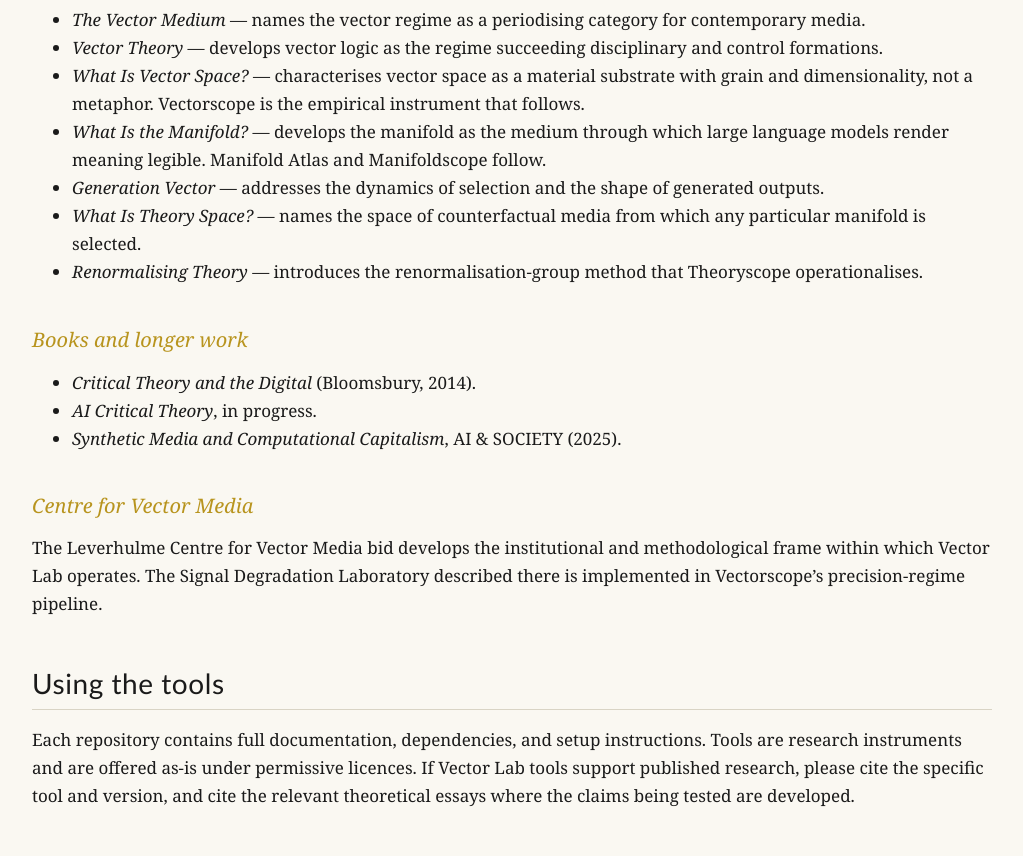
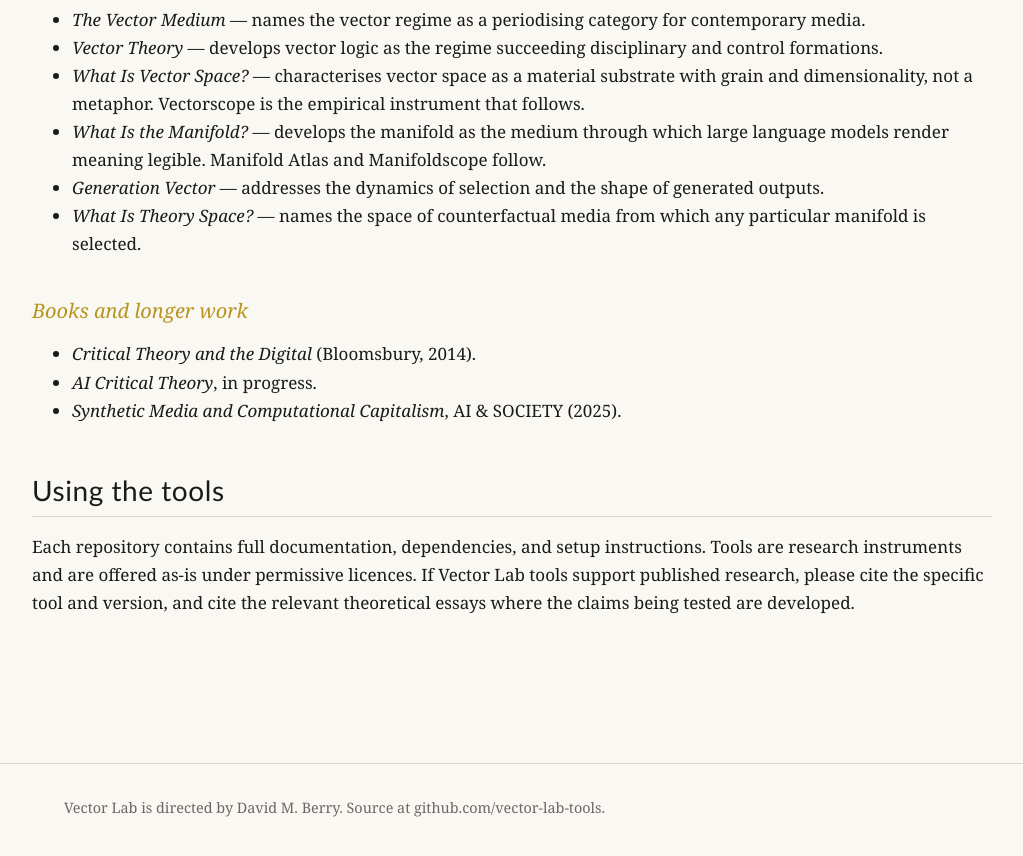
Before and after one commit to vector-lab-tools/vector-lab-tools.github.io, a Jekyll site: the page built from index.md, in a window 1280 px wide and 900 px high, scrolled down 4370 px. Shown: the top 856 px of the window, without its empty margins (128-1151 px from the left). Built offline with Jekyll 4.4.1, drawn with Linux system fonts in a browser that asks for light colours.

Commit message:
fixing text

```diff
--- a/index.md
+++ b/index.md
@@ -131,7 +131,6 @@ The tools operationalise claims developed across the vector theory sequence on S
 - *What Is the Manifold?* — develops the manifold as the medium through which large language models render meaning legible. Manifold Atlas and Manifoldscope follow.
 - *Generation Vector* — addresses the dynamics of selection and the shape of generated outputs.
 - *What Is Theory Space?* — names the space of counterfactual media from which any particular manifold is selected.
-- *Renormalising Theory* — introduces the renormalisation-group method that Theoryscope operationalises.
 
 ### Books and longer work
 
@@ -139,10 +138,6 @@ The tools operationalise claims developed across the vector theory sequence on S
 - *AI Critical Theory*, in progress.
 - *Synthetic Media and Computational Capitalism*, AI & SOCIETY (2025).
 
-### Centre for Vector Media
-
-The Leverhulme Centre for Vector Media bid develops the institutional and methodological frame within which Vector Lab operates. The Signal Degradation Laboratory described there is implemented in Vectorscope's precision-regime pipeline.
-
 ## Using the tools
 
 Each repository contains full documentation, dependencies, and setup instructions. Tools are research instruments and are offered as-is under permissive licences. If Vector Lab tools support published research, please cite the specific tool and version, and cite the relevant theoretical essays where the claims being tested are developed.
```
